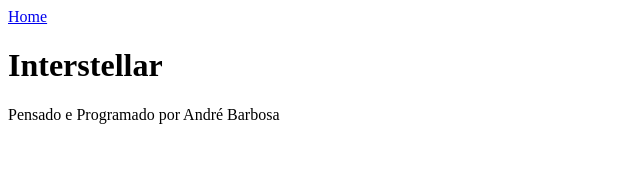
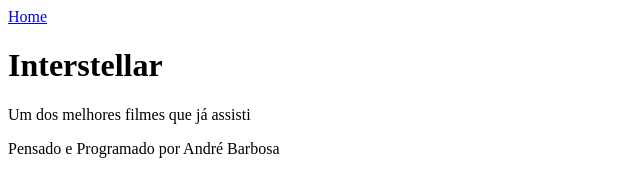
Before and after one commit to Tydre1/movie_page, a plain HTML site: page filme_interstellar.html in a window 1280 px wide. Shown: the whole page, without its empty margins (0-640 px from the left). Drawn offline with Linux system fonts and the light colour scheme.

Commit message:
adicionando frases no html do fiulme

```diff
--- a/filme_interstellar.html
+++ b/filme_interstellar.html
@@ -15,6 +15,7 @@
 <body>
     <main>
         <h1>Interstellar</h1>
+        <p>Um dos melhores filmes que já assisti</p>
     </main>
 </body>
 
```
